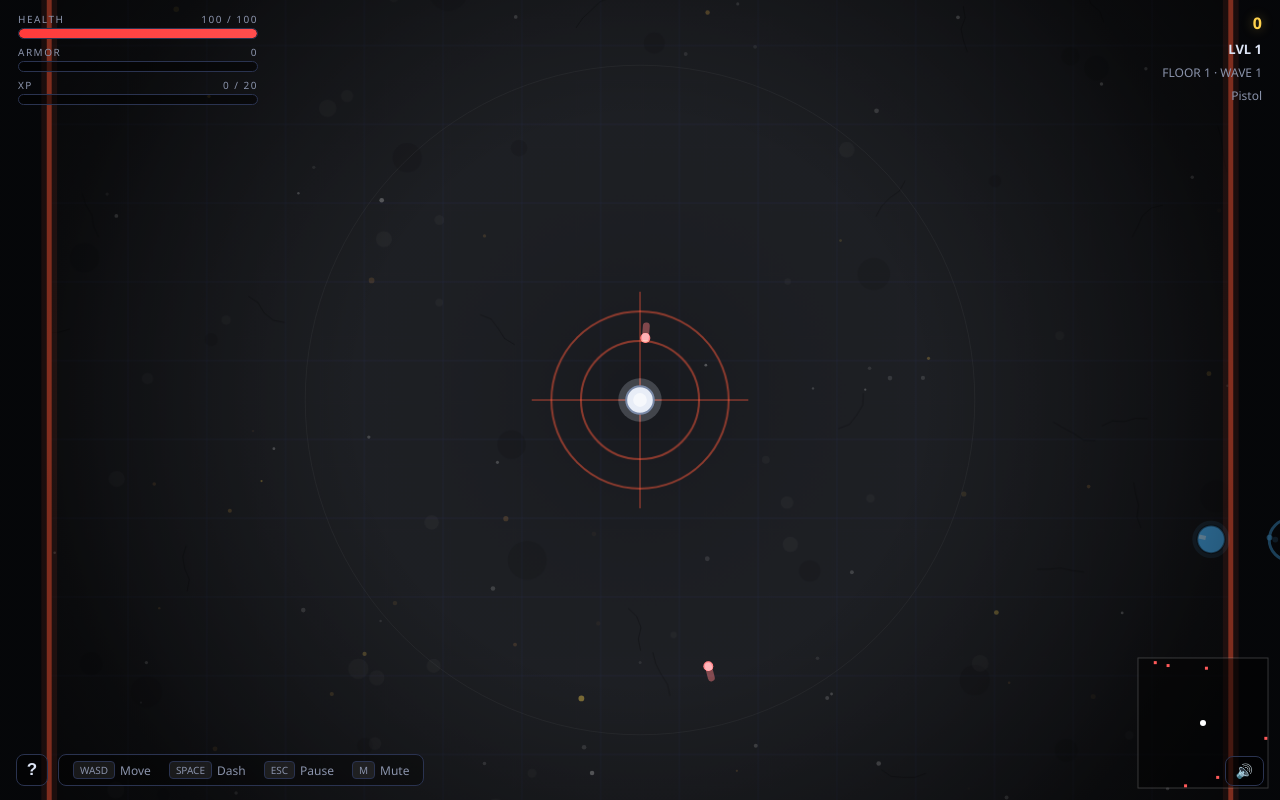
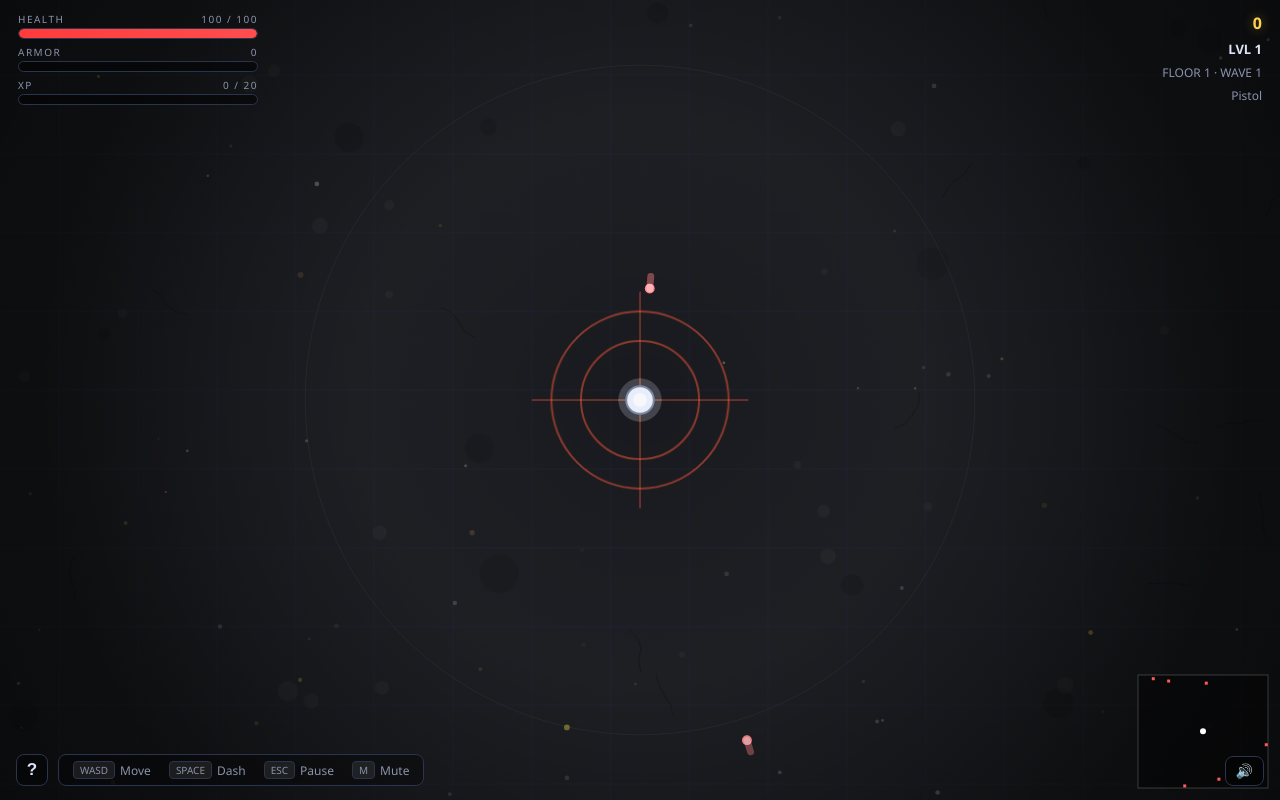
Before and after one commit to bishoppawn1/ring-of-fire-DS4-0731-v2, a plain HTML site: page index.html in a window 1280 px wide. Both pictures are taken after a click on the button "START RUN". Drawn offline with Linux system fonts and the light colour scheme.

Commit message:
Make arena rectangular (slightly shorter, keep width); bump build to 9

```diff
--- a/index.html
+++ b/index.html
@@ -292,7 +292,7 @@
    ============================================================ */
 
 // ---------- Build number (increment on each release) ----------
-const BUILD = 8;
+const BUILD = 9;
 
 // ---------- Canvas ----------
 const canvas = document.getElementById('game');
@@ -407,8 +407,10 @@ function waveBanner(title, sub){
 }
 
 // ---------- Arena ----------
-const ARENA = 1200;
-const ARENA_HALF = ARENA / 2;
+const ARENA_W = 1500;
+const ARENA_H = 1300;
+const ARENA_HALF_W = ARENA_W / 2;
+const ARENA_HALF_H = ARENA_H / 2;
 // World units visible horizontally at the camera (adapts zoom to window size)
 const VIEW_W = 1300;
 const MAX_ZOOM = 1.0;
@@ -427,30 +429,30 @@ function themeFor(floor){ return THEMES[(floor-1) % THEMES.length]; }
 let floorCanvas = null, floorCanvasTheme = null;
 function buildFloor(theme){
   const c = document.createElement('canvas');
-  c.width = ARENA; c.height = ARENA;
+  c.width = ARENA_W; c.height = ARENA_H;
   const g = c.getContext('2d');
   g.fillStyle = theme.bg;
-  g.fillRect(0, 0, ARENA, ARENA);
+  g.fillRect(0, 0, ARENA_W, ARENA_H);
 
   // subtle radial light from center
-  const rg = g.createRadialGradient(ARENA/2, ARENA/2, 0, ARENA/2, ARENA/2, ARENA*0.7);
+  const rg = g.createRadialGradient(ARENA_W/2, ARENA_H/2, 0, ARENA_W/2, ARENA_H/2, ARENA_W*0.7);
   rg.addColorStop(0, 'rgba(255,255,255,0.05)');
   rg.addColorStop(1, 'rgba(0,0,0,0.25)');
   g.fillStyle = rg;
-  g.fillRect(0, 0, ARENA, ARENA);
+  g.fillRect(0, 0, ARENA_W, ARENA_H);
 
   // grid
   g.strokeStyle = theme.grid;
   g.lineWidth = 1;
   const gs = 80;
-  for (let x = 0; x <= ARENA; x += gs){ g.beginPath(); g.moveTo(x,0); g.lineTo(x,ARENA); g.stroke(); }
-  for (let y = 0; y <= ARENA; y += gs){ g.beginPath(); g.moveTo(0,y); g.lineTo(ARENA,y); g.stroke(); }
+  for (let x = 0; x <= ARENA_W; x += gs){ g.beginPath(); g.moveTo(x,0); g.lineTo(x,ARENA_H); g.stroke(); }
+  for (let y = 0; y <= ARENA_H; y += gs){ g.beginPath(); g.moveTo(0,y); g.lineTo(ARENA_W,y); g.stroke(); }
 
   // scattered decorative marks (rocks, cracks, scorch patches) - seeded for consistency
   let seed = 12345;
   const rnd = () => { seed = (seed * 16807) % 2147483647; return seed / 2147483647; };
   for (let i = 0; i < 90; i++){
-    const x = rnd()*ARENA, y = rnd()*ARENA;
+    const x = rnd()*ARENA_W, y = rnd()*ARENA_H;
     const kind = rnd();
     if (kind < 0.4){
       // rock
@@ -472,7 +474,7 @@ function buildFloor(theme){
   }
 
   // center emblem - orients the player
-  const cx = ARENA/2, cy = ARENA/2;
+  const cx = ARENA_W/2, cy = ARENA_H/2;
   g.strokeStyle = theme.wall;
   g.globalAlpha = 0.5;
   g.lineWidth = 2;
@@ -484,11 +486,11 @@ function buildFloor(theme){
   g.globalAlpha = 1;
 
   // edge vignette near walls
-  const eg = g.createRadialGradient(cx, cy, ARENA*0.45, cx, cy, ARENA*0.72);
+  const eg = g.createRadialGradient(cx, cy, ARENA_W*0.45, cx, cy, ARENA_W*0.72);
   eg.addColorStop(0, 'rgba(0,0,0,0)');
   eg.addColorStop(1, 'rgba(0,0,0,0.35)');
   g.fillStyle = eg;
-  g.fillRect(0, 0, ARENA, ARENA);
+  g.fillRect(0, 0, ARENA_W, ARENA_H);
 
   return c;
 }
@@ -630,11 +632,11 @@ function newGame(charId, diffId){
     motes: [], embers: [],
   };
   for (let i = 0; i < 60; i++){
-    g.motes.push({ x: rand(-ARENA_HALF, ARENA_HALF), y: rand(-ARENA_HALF, ARENA_HALF),
+    g.motes.push({ x: rand(-ARENA_HALF_W, ARENA_HALF_W), y: rand(-ARENA_HALF_H, ARENA_HALF_H),
       vx: rand(-10, 10), vy: rand(-10, 10), r: rand(1, 2.5), a: rand(0.08, 0.3) });
   }
   for (let i = 0; i < 40; i++){
-    g.embers.push({ x: rand(-ARENA_HALF, ARENA_HALF), y: rand(-ARENA_HALF, ARENA_HALF),
+    g.embers.push({ x: rand(-ARENA_HALF_W, ARENA_HALF_W), y: rand(-ARENA_HALF_H, ARENA_HALF_H),
       vx: rand(-8, 8), vy: rand(-26, -10), r: rand(1, 3), a: rand(0.1, 0.4), t: rand(0, TAU) });
   }
   game = g;
@@ -715,10 +717,10 @@ function spawnEnemy(g, def){
   const side = randi(0, 3);
   const m = 60;
   let x, y;
-  if (side === 0){ x = rand(-ARENA_HALF+m, ARENA_HALF-m); y = -ARENA_HALF - m; }
-  else if (side === 1){ x = rand(-ARENA_HALF+m, ARENA_HALF-m); y = ARENA_HALF + m; }
-  else if (side === 2){ x = -ARENA_HALF - m; y = rand(-ARENA_HALF+m, ARENA_HALF-m); }
-  else { x = ARENA_HALF + m; y = rand(-ARENA_HALF+m, ARENA_HALF-m); }
+  if (side === 0){ x = rand(-ARENA_HALF_W+m, ARENA_HALF_W-m); y = -ARENA_HALF_H - m; }
+  else if (side === 1){ x = rand(-ARENA_HALF_W+m, ARENA_HALF_W-m); y = ARENA_HALF_H + m; }
+  else if (side === 2){ x = -ARENA_HALF_W - m; y = rand(-ARENA_HALF_H+m, ARENA_HALF_H-m); }
+  else { x = ARENA_HALF_W + m; y = rand(-ARENA_HALF_H+m, ARENA_HALF_H-m); }
   const hp = def.hp * enemyHpMult(g.floor, g.diff);
   const dmg = def.dmg * enemyDmgMult(g.floor, g.diff);
   const e = {
@@ -794,8 +796,8 @@ function updateEnemies(g, dt){
       e.vy = lerp(e.vy, my*e.speed, dt*2);
     }
     e.x += e.vx*dt; e.y += e.vy*dt;
-    e.x = clamp(e.x, -ARENA_HALF+20, ARENA_HALF-20);
-    e.y = clamp(e.y, -ARENA_HALF+20, ARENA_HALF-20);
+    e.x = clamp(e.x, -ARENA_HALF_W+20, ARENA_HALF_W-20);
+    e.y = clamp(e.y, -ARENA_HALF_H+20, ARENA_HALF_H-20);
 
     if (e.shield){ e.shieldT -= dt; if (e.shieldT <= 0) e.shield = false; }
 
@@ -876,8 +878,8 @@ function updateBoss(g, dt){
   if (d < want - 40) { mx = -nx; my = -ny; }
   else if (d > want + 60) { mx = nx; my = ny; }
   b.x += mx * b.speed * dt; b.y += my * b.speed * dt;
-  b.x = clamp(b.x, -ARENA_HALF+40, ARENA_HALF-40);
-  b.y = clamp(b.y, -ARENA_HALF+40, ARENA_HALF-40);
+  b.x = clamp(b.x, -ARENA_HALF_W+40, ARENA_HALF_W-40);
+  b.y = clamp(b.y, -ARENA_HALF_H+40, ARENA_HALF_H-40);
   b.fireCd -= dt;
   if (b.fireCd <= 0){
     b.fireCd = b.superBoss ? rand(0.7, 1.2) : rand(1.4, 2.2);
@@ -965,7 +967,7 @@ function updateEnemyBullets(g, dt){
       b.vx = Math.cos(a)*sp; b.vy = Math.sin(a)*sp;
     }
     b.x += b.vx * dt; b.y += b.vy * dt;
-    if (Math.abs(b.x) > ARENA_HALF || Math.abs(b.y) > ARENA_HALF || b.life <= 0){
+    if (Math.abs(b.x) > ARENA_HALF_W || Math.abs(b.y) > ARENA_HALF_H || b.life <= 0){
       g.enemyBullets.splice(i, 1); continue;
     }
     if (dist2(b.x, b.y, p.x, p.y) < (b.r + p.r) * (b.r + p.r) && p.invuln <= 0){
@@ -995,7 +997,7 @@ function updatePlayerBullets(g, dt){
       }
     }
     b.x += b.vx*dt; b.y += b.vy*dt;
-    if (Math.abs(b.x) > ARENA_HALF || Math.abs(b.y) > ARENA_HALF || b.life <= 0){
+    if (Math.abs(b.x) > ARENA_HALF_W || Math.abs(b.y) > ARENA_HALF_H || b.life <= 0){
       g.bullets.splice(i, 1); continue;
     }
     let hitSomething = false;
@@ -1195,8 +1197,8 @@ function updatePlayer(g, dt){
     p.x += mx * speed * dt;
     p.y += my * speed * dt;
   }
-  p.x = clamp(p.x, -ARENA_HALF+16, ARENA_HALF-16);
-  p.y = clamp(p.y, -ARENA_HALF+16, ARENA_HALF-16);
+  p.x = clamp(p.x, -ARENA_HALF_W+16, ARENA_HALF_W-16);
+  p.y = clamp(p.y, -ARENA_HALF_H+16, ARENA_HALF_H-16);
   for (let i = p.trail.length - 1; i >= 0; i--){ p.trail[i].life -= dt; if (p.trail[i].life <= 0) p.trail.splice(i,1); }
 
   p.dashCd -= dt;
@@ -1233,8 +1235,8 @@ function updatePlayer(g, dt){
 
 // ---------- Turrets ----------
 function spawnTurret(g){
-  const x = rand(-ARENA_HALF+80, ARENA_HALF-80);
-  const y = rand(-ARENA_HALF+80, ARENA_HALF-80);
+  const x = rand(-ARENA_HALF_W+80, ARENA_HALF_W-80);
+  const y = rand(-ARENA_HALF_H+80, ARENA_HALF_H-80);
   g.turrets.push({ x, y, angle: 0, fireCd: 0, dmg: 10, fireRate: 2.2, range: 340 });
   g.turretCount++;
   toast('🔩 Turret deployed', false);
@@ -1242,8 +1244,8 @@ function spawnTurret(g){
 }
 function relocateTurrets(g){
   for (const t of g.turrets){
-    t.x = rand(-ARENA_HALF+80, ARENA_HALF-80);
-    t.y = rand(-ARENA_HALF+80, ARENA_HALF-80);
+    t.x = rand(-ARENA_HALF_W+80, ARENA_HALF_W-80);
+    t.y = rand(-ARENA_HALF_H+80, ARENA_HALF_H-80);
   }
 }
 function updateTurrets(g, dt){
@@ -1602,7 +1604,7 @@ function render(g){
 
   // pre-rendered floor (grid + landmarks + center emblem) for a sense of place
   ensureFloor(theme);
-  ctx.drawImage(floorCanvas, -ARENA_HALF, -ARENA_HALF);
+  ctx.drawImage(floorCanvas, -ARENA_HALF_W, -ARENA_HALF_H);
 
   // ambient dust motes
   for (const m of g.motes){
@@ -1620,8 +1622,8 @@ function render(g){
   ctx.globalCompositeOperation = 'source-over';
 
   // arena boundary
-  ctx.strokeStyle = theme.wallGlow; ctx.lineWidth = 16; ctx.strokeRect(-ARENA_HALF, -ARENA_HALF, ARENA, ARENA);
-  ctx.strokeStyle = theme.wall; ctx.lineWidth = 5; ctx.strokeRect(-ARENA_HALF, -ARENA_HALF, ARENA, ARENA);
+  ctx.strokeStyle = theme.wallGlow; ctx.lineWidth = 16; ctx.strokeRect(-ARENA_HALF_W, -ARENA_HALF_H, ARENA_W, ARENA_H);
+  ctx.strokeStyle = theme.wall; ctx.lineWidth = 5; ctx.strokeRect(-ARENA_HALF_W, -ARENA_HALF_H, ARENA_W, ARENA_H);
 
   // ground effects
   for (const gr of g.grounds){
@@ -1939,27 +1941,28 @@ function drawBoss(g, b){
   ctx.restore();
 }
 function drawMinimap(g){
-  const size = 130, pad = 12;
-  const x = canvas.width - size - pad, y = canvas.height - size - pad;
-  const scale = size / ARENA;
+  const mw = 130, pad = 12;
+  const mh = Math.round(mw * ARENA_H / ARENA_W);
+  const x = canvas.width - mw - pad, y = canvas.height - mh - pad;
+  const scale = mw / ARENA_W;
   ctx.fillStyle = 'rgba(0,0,0,0.45)';
-  ctx.fillRect(x, y, size, size);
+  ctx.fillRect(x, y, mw, mh);
   ctx.strokeStyle = 'rgba(255,255,255,0.2)';
   ctx.lineWidth = 1;
-  ctx.strokeRect(x, y, size, size);
-  const px = x + (g.player.x + ARENA_HALF) * scale;
-  const py = y + (g.player.y + ARENA_HALF) * scale;
+  ctx.strokeRect(x, y, mw, mh);
+  const px = x + (g.player.x + ARENA_HALF_W) * scale;
+  const py = y + (g.player.y + ARENA_HALF_H) * scale;
   for (const e of g.enemies){
     ctx.fillStyle = '#ff5a5a';
-    ctx.fillRect(x + (e.x+ARENA_HALF)*scale - 1.5, y + (e.y+ARENA_HALF)*scale - 1.5, 3, 3);
+    ctx.fillRect(x + (e.x+ARENA_HALF_W)*scale - 1.5, y + (e.y+ARENA_HALF_H)*scale - 1.5, 3, 3);
   }
   if (g.boss){
     ctx.fillStyle = '#ff3b8d';
-    ctx.beginPath(); ctx.arc(x + (g.boss.x+ARENA_HALF)*scale, y + (g.boss.y+ARENA_HALF)*scale, 4, 0, TAU); ctx.fill();
+    ctx.beginPath(); ctx.arc(x + (g.boss.x+ARENA_HALF_W)*scale, y + (g.boss.y+ARENA_HALF_H)*scale, 4, 0, TAU); ctx.fill();
   }
   for (const t of g.turrets){
     ctx.fillStyle = '#9fd8ff';
-    ctx.fillRect(x + (t.x+ARENA_HALF)*scale - 2, y + (t.y+ARENA_HALF)*scale - 2, 4, 4);
+    ctx.fillRect(x + (t.x+ARENA_HALF_W)*scale - 2, y + (t.y+ARENA_HALF_H)*scale - 2, 4, 4);
   }
   ctx.fillStyle = '#fff';
   ctx.beginPath(); ctx.arc(px, py, 3, 0, TAU); ctx.fill();
@@ -1993,14 +1996,14 @@ function loop(t){
       // ambient motes
       for (const m of game.motes){
         m.x += m.vx * dt; m.y += m.vy * dt;
-        if (m.x > ARENA_HALF) m.x = -ARENA_HALF; else if (m.x < -ARENA_HALF) m.x = ARENA_HALF;
-        if (m.y > ARENA_HALF) m.y = -ARENA_HALF; else if (m.y < -ARENA_HALF) m.y = ARENA_HALF;
+        if (m.x > ARENA_HALF_W) m.x = -ARENA_HALF_W; else if (m.x < -ARENA_HALF_W) m.x = ARENA_HALF_W;
+        if (m.y > ARENA_HALF_H) m.y = -ARENA_HALF_H; else if (m.y < -ARENA_HALF_H) m.y = ARENA_HALF_H;
       }
       // rising embers
       for (const m of game.embers){
         m.x += m.vx * dt; m.y += m.vy * dt; m.t += dt;
-        if (m.y < -ARENA_HALF){ m.y = ARENA_HALF; m.x = rand(-ARENA_HALF, ARENA_HALF); }
-        if (m.x > ARENA_HALF) m.x = -ARENA_HALF; else if (m.x < -ARENA_HALF) m.x = ARENA_HALF;
+        if (m.y < -ARENA_HALF_H){ m.y = ARENA_HALF_H; m.x = rand(-ARENA_HALF_W, ARENA_HALF_W); }
+        if (m.x > ARENA_HALF_W) m.x = -ARENA_HALF_W; else if (m.x < -ARENA_HALF_W) m.x = ARENA_HALF_W;
       }
       updateHUD();
     }
```
